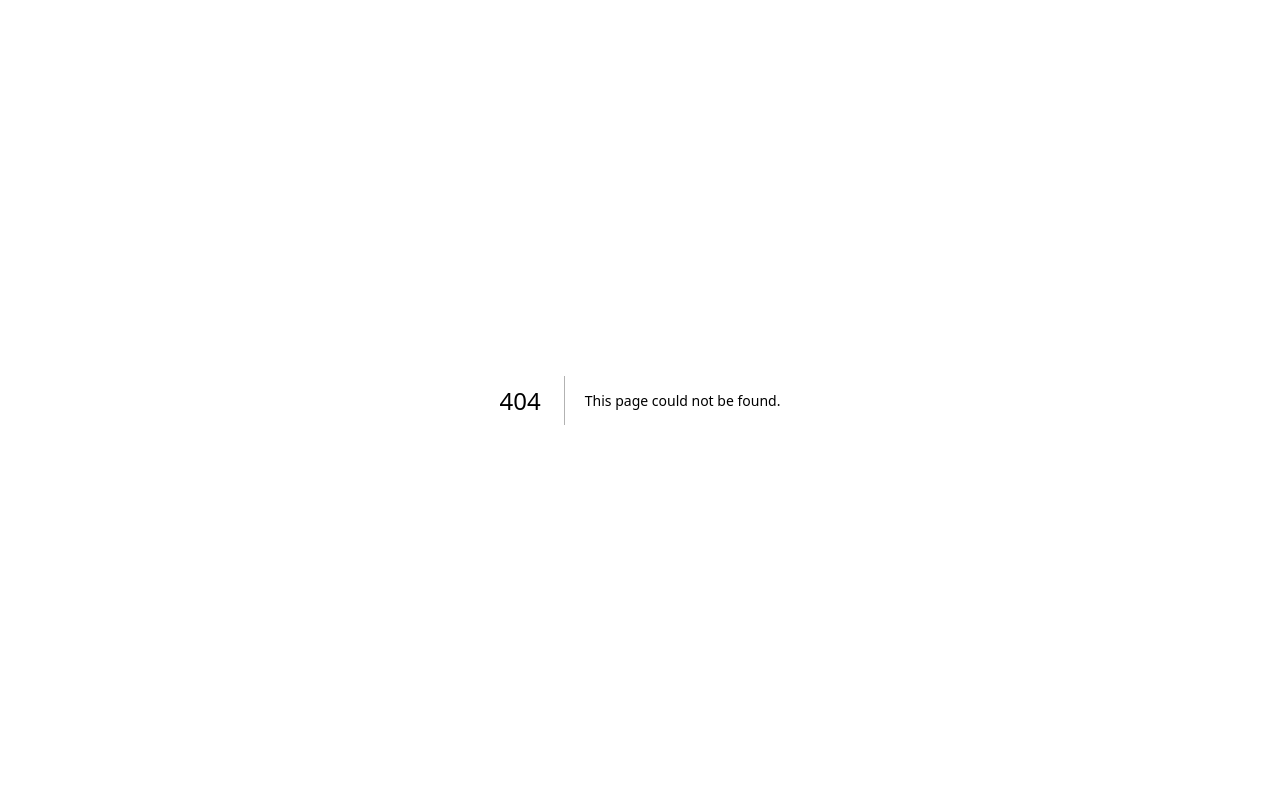
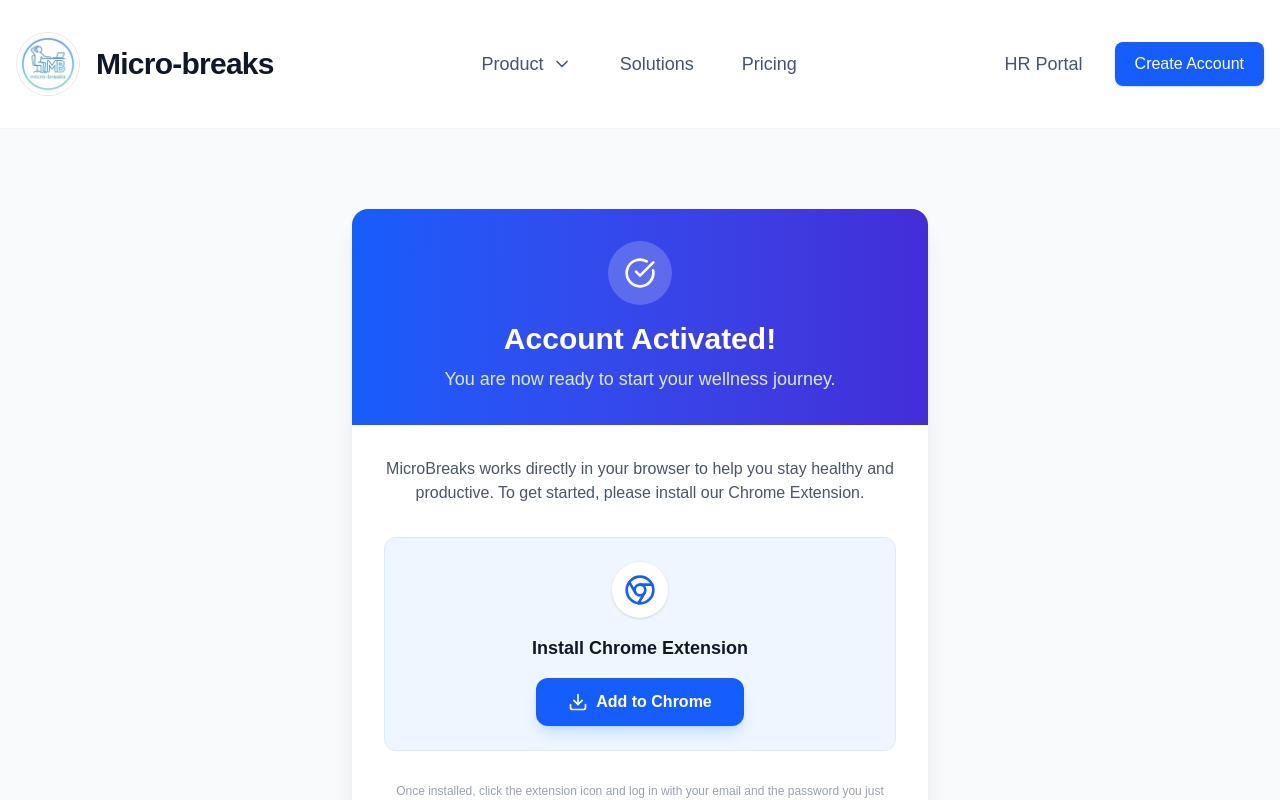
Before and after one commit to Manialdi/microbreaks-v2, a Next.js app: page /welcome-employee in a window 1280 px wide. Before the commit this address had no page. Shown: the top 800 px of the page. Built offline with nearby package versions, Linux system fonts and the light colour scheme.

Commit message:
Redirect employees to welcome page and restrict dashboard access

```diff
--- a/app/(app)/layout.tsx
+++ b/app/(app)/layout.tsx
@@ -20,6 +20,18 @@ export default async function AppLayout({
 
     if (!user) {
         redirect('/login')
+    }
+
+    // Check if user is HR (has profile)
+    const { data: profile } = await supabase
+        .from('profiles')
+        .select('id')
+        .eq('id', user.id)
+        .single();
+
+    if (!profile) {
+        // If not HR (no profile), they are likely an employee -> Redirect to extension download
+        redirect('/welcome-employee');
     }
 
     return (
--- a/app/(public)/activate/page.tsx
+++ b/app/(public)/activate/page.tsx
@@ -124,7 +124,7 @@ function ActivateContent() {
             if (empUpdateError) console.warn("Failed to activate employee record", empUpdateError);
 
             // Success Redirect
-            router.push('/dashboard'); // Or maybe download prompt?
+            router.push('/welcome-employee');
             // Since they are regular employees, maybe they shouldn't go to HR Dashboard?
             // But for now, user asked to redirect to dashboard or just 'activate'.
             // If this app is HR Portal ONLY, regular employees might not have access to '/dashboard'.
--- /dev/null
+++ b/app/(public)/welcome-employee/page.tsx
@@ -0,0 +1,52 @@
+"use client";
+
+import { CheckCircle, Download } from "lucide-react";
+import Link from "next/link";
+import { Chrome } from "lucide-react";
+
+export default function WelcomeEmployeePage() {
+    return (
+        <div className="min-h-screen flex items-center justify-center bg-gray-50 px-4">
+            <div className="max-w-xl w-full bg-white rounded-2xl shadow-xl overflow-hidden">
+                <div className="bg-gradient-to-r from-blue-600 to-indigo-700 p-8 text-center text-white">
+                    <div className="w-16 h-16 bg-white/20 backdrop-blur rounded-full flex items-center justify-center mx-auto mb-4">
+                        <CheckCircle className="h-8 w-8 text-white" />
+                    </div>
+                    <h1 className="text-3xl font-bold mb-2">Account Activated!</h1>
+                    <p className="text-blue-100 text-lg">You are now ready to start your wellness journey.</p>
+                </div>
+
+                <div className="p-8 text-center space-y-8">
+                    <div className="space-y-4">
+                        <p className="text-gray-600">
+                            MicroBreaks works directly in your browser to help you stay healthy and productive.
+                            To get started, please install our Chrome Extension.
+                        </p>
+                    </div>
+
+                    <div className="bg-blue-50 border border-blue-100 rounded-xl p-6">
+                        <div className="flex flex-col items-center gap-4">
+                            <div className="p-3 bg-white rounded-full shadow-sm">
+                                <Chrome className="h-8 w-8 text-blue-600" />
+                            </div>
+                            <h3 className="text-lg font-bold text-gray-900">Install Chrome Extension</h3>
+                            <a
+                                href="https://chromewebstore.google.com/detail/microbreaks-wellness-for/dbpdhgpjaomegmniibjpdhbgandkecbk"
+                                target="_blank"
+                                rel="noopener noreferrer"
+                                className="w-full sm:w-auto bg-blue-600 hover:bg-blue-700 text-white px-8 py-3 rounded-xl font-bold transition flex items-center justify-center gap-2 shadow-lg shadow-blue-500/20 active:scale-95"
+                            >
+                                <Download className="h-5 w-5" />
+                                Add to Chrome
+                            </a>
+                        </div>
+                    </div>
+
+                    <p className="text-xs text-gray-400">
+                        Once installed, click the extension icon and log in with your email and the password you just created.
+                    </p>
+                </div>
+            </div>
+        </div>
+    );
+}
```
Also changed, not shown: 2 other files (tests, documents, lock files or other folders).
